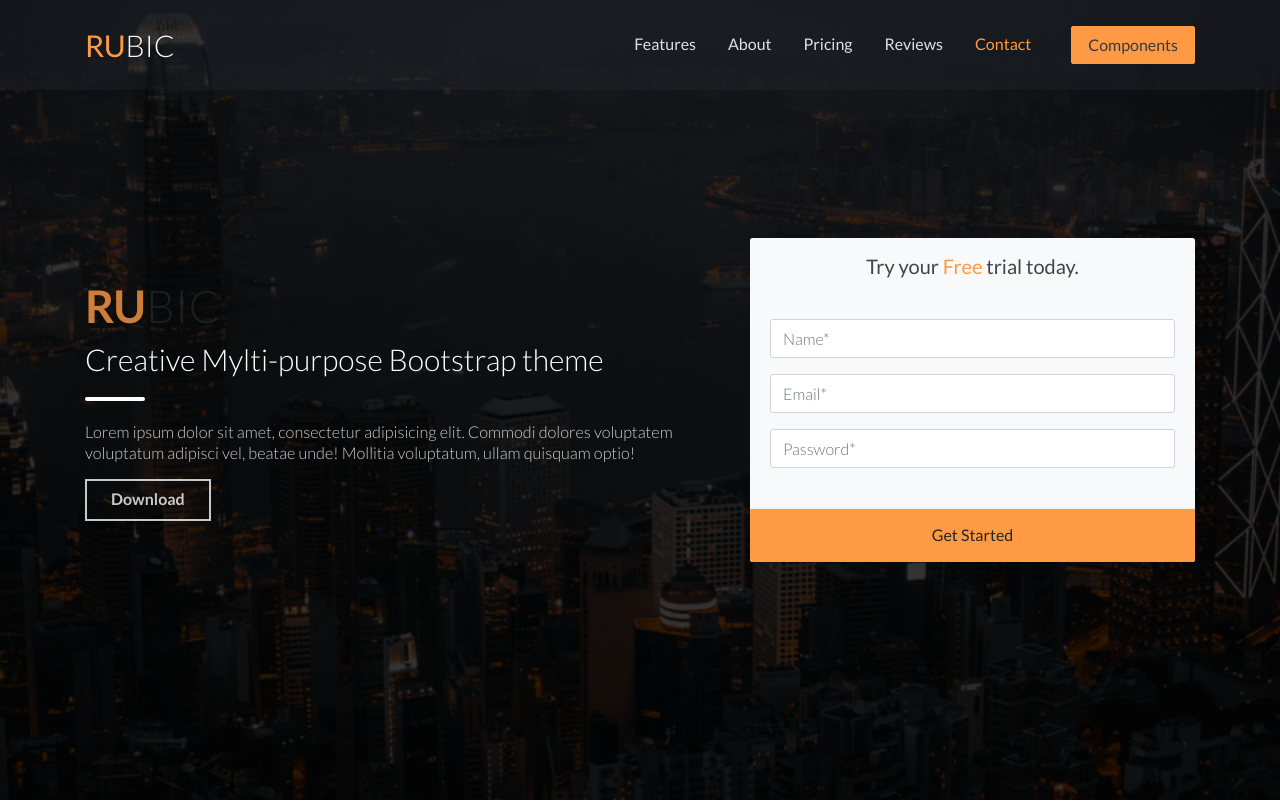
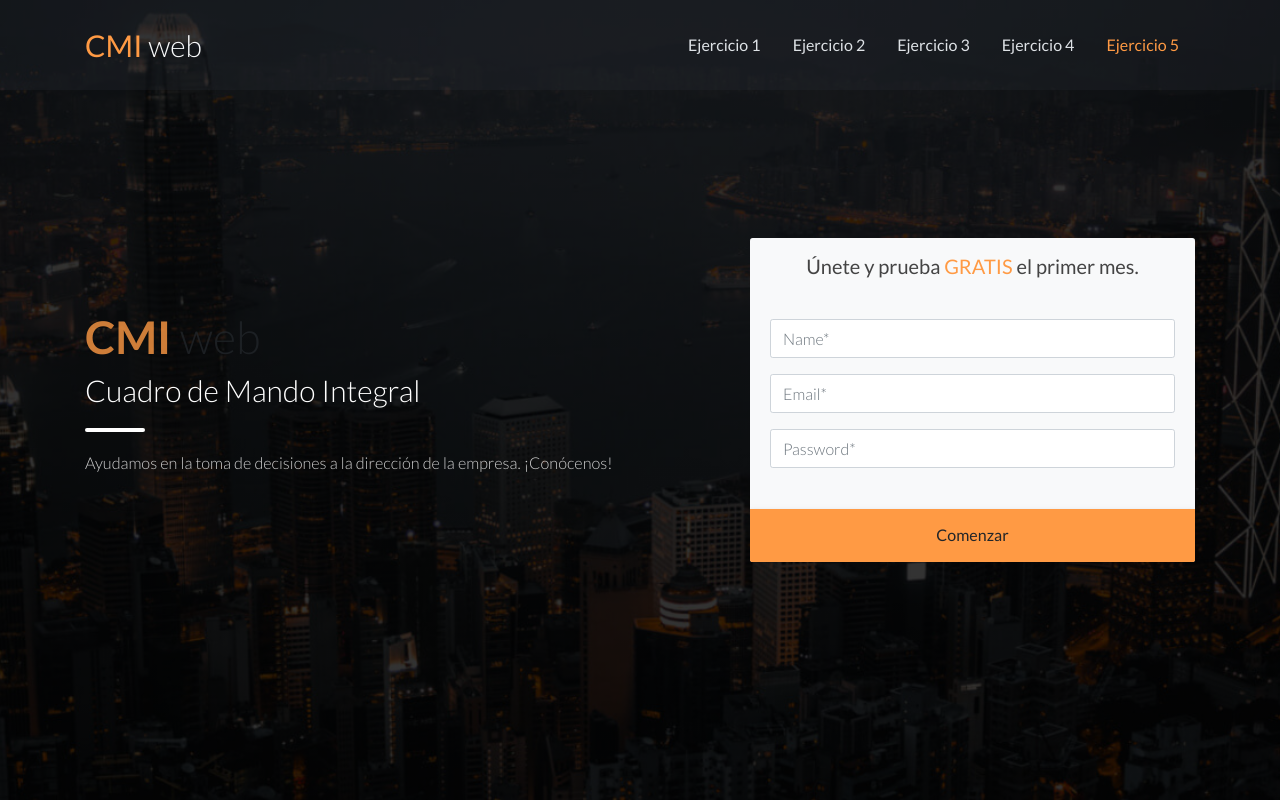
Before and after one commit to mdvrsch/SI-Practica-2, a Flask app: page /index in a window 1280 px wide. Shown: the top 801 px of the page. Run offline with Flask 2, Linux system fonts and the light colour scheme; some libraries are stand-ins or nearby versions.

Commit message:
ejercicio2

```diff
--- a/main.py
+++ b/main.py
@@ -28,7 +28,7 @@ def index():
    return render_template('index.html')
 
 
-@app.route('/ejercicio2/usuarios/criticos')
+@app.route('/index/ejercicio2/usuarios/criticos')
 def ejercicio2_usuariosCriticos():
     con = sqlite3.connect('database.db')
 
@@ -52,7 +52,7 @@ def ejercicio2_usuariosCriticos():
     import plotly
     a = plotly.utils.PlotlyJSONEncoder
     graphJSON_user = json.dumps(fig, cls=a)
-    return render_template('ejercicio2User.html', graphJSON_user=graphJSON_user)
+    return render_template('index.html', graphJSON_user=graphJSON_user)
 
 
 @app.route('/ejercicio2/webs/vulnerables')
--- a/templates/index.html
+++ b/templates/index.html
@@ -5,17 +5,17 @@
     <meta name="viewport" content="width=device-width, initial-scale=1, shrink-to-fit=no">
     <meta name="description" content="Start your development with Rubic landing page.">
     <meta name="author" content="Devcrud">
-    <title>Rubic Landing page | Free Bootstrap 4.1 landing page</title>
+    <title> CMI | SI-Practica-2</title>
     <!-- font icons -->
-    <link rel="stylesheet" href="../static/assets/vendors/themify-icons/css/themify-icons.css">
-    <!-- Bootstrap + Rubic main styles -->
-	<link rel="stylesheet" href="../static/assets/css/rubic.css">
+    <link rel="stylesheet" href="http://127.0.0.1:5000/static/assets/vendors/themify-icons/css/themify-icons.css">
+    <!-- Bootstrap + CMI main styles -->
+	<link rel="stylesheet" href="http://127.0.0.1:5000/static/assets/css/rubic.css">
 </head>
 <body data-spy="scroll" data-target=".navbar" data-offset="40" id="home">
 
     <nav id="scrollspy" class="navbar page-navbar navbar-dark navbar-expand-md fixed-top" data-spy="affix" data-offset-top="20">
         <div class="container">
-            <a class="navbar-brand" href="#"><strong class="text-primary">RU</strong><span class="text-light">BIC</span></a>
+            <a class="navbar-brand" href="#"><strong class="text-primary">CMI</strong><span class="text-light"> web</span></a>
             <button class="navbar-toggler" type="button" data-toggle="collapse" data-target="#navbarSupportedContent" aria-controls="navbarSupportedContent" aria-expanded="false" aria-label="Toggle navigation">
                 <span class="navbar-toggler-icon"></span>
             </button>
@@ -23,22 +23,19 @@
             <div class="collapse navbar-collapse" id="navbarSupportedContent">
                 <ul class="navbar-nav ml-auto">
                     <li class="nav-item">
-                        <a class="nav-link" href="#features">Features</a>
+                        <a class="nav-link" href="#ejercicio1">Ejercicio 1</a>
                     </li>
                     <li class="nav-item">
-                        <a class="nav-link" href="#about">About</a>
+                        <a class="nav-link" href="#ejercicio2">Ejercicio 2</a>
                     </li>
                     <li class="nav-item">
-                        <a class="nav-link" href="#pricing">Pricing</a>
+                        <a class="nav-link" href="#ejercicio3">Ejercicio 3</a>
                     </li>
                     <li class="nav-item">
-                        <a class="nav-link" href="#review">Reviews</a>
+                        <a class="nav-link" href="#ejercicio4">Ejercicio 4</a>
                     </li>
                     <li class="nav-item">
-                        <a class="nav-link" href="#contact">Contact</a>
-                    </li>
-                    <li class="nav-item">
-                        <a class="nav-link btn btn-primary text-dark shadow-none ml-md-4" href="components.html">Components</a>
+                        <a class="nav-link" href="#ejercicio5">Ejercicio 5</a>
                     </li>
                 </ul>
             </div>
@@ -49,15 +46,14 @@
             <div class="row h-100 align-items-center">
                 <div class="col-md-7">
                     <div class="header-content">
-                        <h3 class="header-title"><strong class="text-primary">RU</strong><span>BIC</span></h3>
-                        <h4 class="header-subtitle">Creative Mylti-purpose Bootstrap theme </h4>
-                        <p>Lorem ipsum dolor sit amet, consectetur adipisicing elit. Commodi dolores voluptatem voluptatum adipisci vel, beatae unde! Mollitia voluptatum, ullam quisquam optio!</p>
-                        <button class="btn btn-outline-light btn-flat">Download</button>
+                        <h3 class="header-title"><strong class="text-primary">CMI</strong><span> web</span></h3>
+                        <h4 class="header-subtitle">Cuadro de Mando Integral</h4>
+                        <p>Ayudamos en la toma de decisiones a la dirección de la empresa. ¡Conócenos!</p>
                     </div>
                 </div>
                 <div class="col-md-5 d-none d-md-block">
                     <form class="header-form">
-                        <div class="head">Try your <span class="text-primary">Free</span> trial today.</div>
+                        <div class="head"> Únete y prueba <span class="text-primary"> GRATIS</span> el primer mes.</div>
                         <div class="body">
                             <div class="form-group">
                                 <input type="text" class="form-control" placeholder="Name*">
@@ -70,14 +66,14 @@
                             </div>
                         </div>
                         <div class="footer">
-                            <button class="btn btn-primary btn-block">Get Started</button>
+                            <button class="btn btn-primary btn-block"> Comenzar </button>
                         </div>
                     </form>
                 </div>
             </div>
         </div>
     </header>
-    <div class="social-wrapper" id="features">
+    <div class="social-wrapper" id="ejercicio1">
         <div class="container">
             <div class="social-txt">
                 <h6 class="title">Social Media</h6>
@@ -131,7 +127,7 @@
                     </div>
                 </div>
                 <div class="col-lg-4 d-none d-lg-block align-self-center">
-                    <img src="../static/assets/imgs/eiffel-tower.svg" alt="" class="w-100 tower">
+                    <img src="http://127.0.0.1:5000/static/assets/imgs/eiffel-tower.svg" alt="" class="w-100 tower">
                 </div>
             </div>
         </div>
@@ -140,7 +136,7 @@
         <div class="container">
             <div class="row justify-content-between">
                 <div class="col-md-5 align-self-center mb-4 mb-md-0">
-                    <img src="../static/assets/imgs/img.jpg" alt="" class="shadow w-100">
+                    <img src="http://127.0.0.1:5000/static/assets/imgs/img.jpg" alt="" class="shadow w-100">
                 </div>
                 <div class="col-md-6 col-lg-5">
                     <h6 class="title">Section with Media list</h6>
@@ -182,36 +178,43 @@
                     <p>Rerum fuga cumque consectetur adipisicing elit. Pariatur quis ipsum facere officiis magni ullam quasi fuga magnam dicta quas.</p>
                 </div>
                 <div class="col-md-5 mt-4 mt-md-0">
-                    <img src="../static/assets/imgs/img1.jpg" alt="" class="shadow w-100">
+                    <img src="http://127.0.0.1:5000/static/assets/imgs/img1.jpg" alt="" class="shadow w-100">
                 </div>
             </div>
         </div>
     </section>
-    <section class="section" id="about">
+    <section class="section" id="ejercicio2">
         <div class="container text-center">
-            <h6 class="display-4 has-line">WHY THIS IS AWESOME</h6>
-            <p class="mb-5 pb-4">Lorem ipsum dolor sit amet, consectetur adipiscing elit.</p>
-
+            <h6 class="display-4 has-line">NUESTROS TOP 10</h6>
+            <p class="mb-5 pb-4">Ven a descubrirlos.</p>
             <div class="row">
                 <div class="col-lg-4">
-                    <div class="circle-100 mb-3"><i class="ti-light-bulb"></i></div>
-                    <h6 class="title mb-3">Thoughtful Design</h6>
-                    <p>Lorem ipsum dolor sit amet, consectetur adipisicing elit. Voluptas eveniet laborum, vero doloremque sunt tempora.</p>
+                    <div class="circle-100 mb-3">
+                        <i class="ti-light-bulb">
+                            <div id='chart' class='chart'”></div>
+                                <script src='https://cdn.plot.ly/plotly-latest.min.js'></script>
+                                <script type='text/javascript'>
+                                    var graphs = {{graphJSON_user | safe}};
+                                    Plotly.plot('chart',graphs,{});
+                                </script>
+                        </i>
+                    </div>
+                    <h6 class="title mb-3">USUARIOS CRÍTICOS</h6>
+                    <p>¡Tenga siempre actualizadas todas las políticas de seguridad!</p>
                 </div>
                 <div class="col-lg-4">
-                    <div class="circle-100 mb-3"><i class="ti-paint-bucket"></i></div>
-                    <h6 class="title mb-3">WELL CRAFTED</h6>
-                    <p>Lorem ipsum dolor sit amet, consectetur adipisicing elit. Voluptas eveniet laborum, vero doloremque sunt tempora.</p>
-                </div>
-                <div class="col-lg-4">
-                    <div class="circle-100 mb-3"><i class="ti-marker-alt"></i></div>
-                    <h6 class="title mb-3">EASY TO CUSTOMIZE</h6>
-                    <p>Lorem ipsum dolor sit amet, consectetur adipisicing elit. Voluptas eveniet laborum, vero doloremque sunt tempora.</p>
+                    <div class="circle-100 mb-3">
+                        <i class="ti-marker-alt">
+
+                        </i>
+                    </div>
+                    <h6 class="title mb-3">PÁGINAS WEB VULNERABLES</h6>
+                    <p>¡Mantenga siempre segura su página web!</p>
                 </div>
             </div>
         </div>
     </section>
-    <section class="section" id="pricing">
+    <section class="section" id="ejercicio3">
         <div class="container text-center">
             <h6 class="display-4 has-line">PRICING OPTIONS</h6>
             <p class="mb-5 pb-4">Lorem ipsum dolor sit amet, consectetur adipiscing elit.</p>
@@ -271,7 +274,7 @@
             </div>
         </div>
     </section>
-    <section class="section" id="review">
+    <section class="section" id="ejercicio4">
         <div class="container text-center">
             <h6 class="display-4 has-line">WHAT OUR CUSTOMERS ARE SAYING</h6>
             <p class="mb-5 pb-4">Lorem ipsum dolor sit amet, consectetur adipiscing elit.</p>
@@ -280,7 +283,7 @@
                     <div class="testmonial">
                         <p class="description"><i>Lorem ipsum dolor sit amet, consectetur adipisicing elit. Excepturi, eaque, repellat. Corporis facilis reprehenderit, cupiditate.</i></p>
                         <div class="media">
-                            <img class="mr-3" src="../static/assets/imgs/avatar1.jpg" width="60" alt="Generic placeholder image">
+                            <img class="mr-3" src="http://127.0.0.1:5000/static/assets/imgs/avatar1.jpg" width="60" alt="Generic placeholder image">
                             <div class="media-body">
                                 <h6 class="title">Emma Re</h6>
                                 <p class="text-muted">Web Designer</p>
@@ -292,7 +295,7 @@
                     <div class="testmonial">
                         <p class="description"><i>Lorem ipsum dolor sit amet, consectetur adipisicing elit. Excepturi, eaque, repellat. Corporis facilis reprehenderit, cupiditate.</i></p>
                         <div class="media">
-                            <img class="mr-3" src="../static/assets/imgs/avatar2.jpg" width="60" alt="Generic placeholder image">
+                            <img class="mr-3" src="http://127.0.0.1:5000/static/assets/imgs/avatar2.jpg" width="60" alt="Generic placeholder image">
                             <div class="media-body">
                                 <h6 class="title">John Doe</h6>
                                 <p class="text-muted">Freelancer</p>
@@ -304,7 +307,7 @@
                     <div class="testmonial">
                         <p class="description"><i>Lorem ipsum dolor sit amet, consectetur adipisicing elit. Excepturi, eaque, repellat. Corporis facilis reprehenderit, cupiditate.</i></p>
                         <div class="media">
-                            <img class="mr-3" src="../static/assets/imgs/avatar3.jpg" width="60" alt="Generic placeholder image">
+                            <img class="mr-3" src="http://127.0.0.1:5000/static/assets/imgs/avatar3.jpg" width="60" alt="Generic placeholder image">
                             <div class="media-body">
                                 <h6 class="title">Emily Roe</h6>
                                 <p class="text-muted">Graphic Designer</p>
@@ -322,7 +325,7 @@
             <button class="btn btn-outline-light btn-flat">Download</button>
         </div>
     </section>
-    <section class="section" id="contact">
+    <section class="section" id="ejercicio5">
         <div class="container text-center">
             <h6 class="display-4 has-line">CONTACT US</h6>
             <p class="mb-5 pb-2">Lorem ipsum dolor sit amet, consectetur adipiscing elit.</p>
@@ -363,13 +366,13 @@
     </footer>
 
 	<!-- core  -->
-    <script src="../static/assets/vendors/jquery/jquery-3.4.1.js"></script>
-    <script src="../static/assets/vendors/bootstrap/bootstrap.bundle.js"></script>
+    <script src="http://127.0.0.1:5000/static/assets/vendors/jquery/jquery-3.4.1.js"></script>
+    <script src="http://127.0.0.1:5000/static/assets/vendors/bootstrap/bootstrap.bundle.js"></script>
     <!-- bootstrap 3 affix -->
-	<script src="../static/assets/vendors/bootstrap/bootstrap.affix.js"></script>
+	<script src="http://127.0.0.1:5000/static/assets/vendors/bootstrap/bootstrap.affix.js"></script>
 
     <!-- Rubic js -->
-    <script src="../static/assets/js/rubic.js"></script>
+    <script src="http://127.0.0.1:5000/static/assets/js/rubic.js"></script>
 
 </body>
 </html>
```
